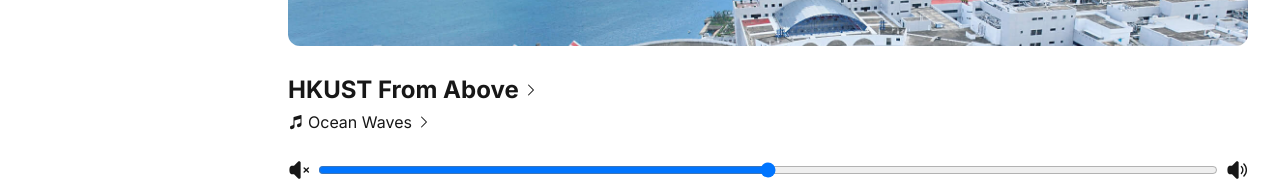
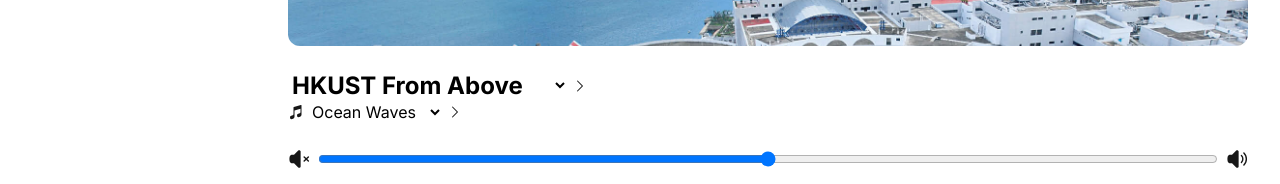
Before and after one commit to HKUST-FYP-Group2/control-webapp, a Next.js app: page /dashboard/menu in a window 1280 px wide. Shown: the part 530-714 px from the top of the page. Built offline with nearby package versions, Linux system fonts and the light colour scheme.

Commit message:
add video and audio select menu

```diff
--- a/app/dashboard/menu/page.tsx
+++ b/app/dashboard/menu/page.tsx
@@ -20,7 +20,7 @@ const rocketIconStyle = "icon-black dark:icon-white";
 
 const menuStatusStyle = "flex flex-row w-max items-center gap-1 hover:opacity-75 hover:cursor-pointer duration-200";
 
-const menuVideoStyle = "text-2xl font-bold leading-10";
+const menuVideoStyle = "text-2xl font-bold leading-10 bg-inherit text-black dark:text-white";
 
 const iconTextRowStyle = "flex flex-row items-center gap-1";
 
@@ -29,6 +29,8 @@ const sliderIconHeightStyle = "h-6";
 const weatherButtonStyle = "flex rounded-md p-6 bg-neutral-50 dark:bg-neutral-900 shadow-md hover:opacity-75 hover:cursor-pointer hover:shadow active:shadow-none duration-200";
 
 export default function Page() {
+
+
   return (
     <div className="flex flex-col gap-6">
       <h1 className="text-4xl font-bold">Gibson's Projector</h1>
@@ -44,12 +46,23 @@ export default function Page() {
       <div className="h-[50svh] w-full rounded-xl bg-[url('/hkust.jpg')] bg-cover"></div>
       <div className="flex flex-col">
         <div className={menuStatusStyle}>
-          <h2 className={menuVideoStyle}>HKUST From Above</h2>
+          {/* <h2 className={menuVideoStyle}>HKUST From Above</h2> */}
+          <select className={menuVideoStyle} name="videoSelect" id="videoSelect">
+            <option value="-1" disabled selected>HKUST From Above</option>
+            <option value="0">Victoria Harbour</option>
+            <option value="1">Mong Kok</option>
+            <option value="2">Sea View from HKUST</option>
+          </select>
           <ChevronRightIcon className="h-4" />
         </div>
         <div className={menuStatusStyle}>
           <MusicalNoteIcon className="h-4" />
-          <p>Ocean Waves</p>
+          {/* <p>Ocean Waves</p> */}
+          <select className="bg-inherit text-black dark:text-white" name="soundSelect" id="soundSelect">
+            <option value="-1" disabled selected>Ocean Waves</option>
+            <option value="0">Summer Forest</option>
+            <option value="1">Waterfall</option>
+          </select>
           <ChevronRightIcon className="h-4" />
         </div>
       </div>
```
